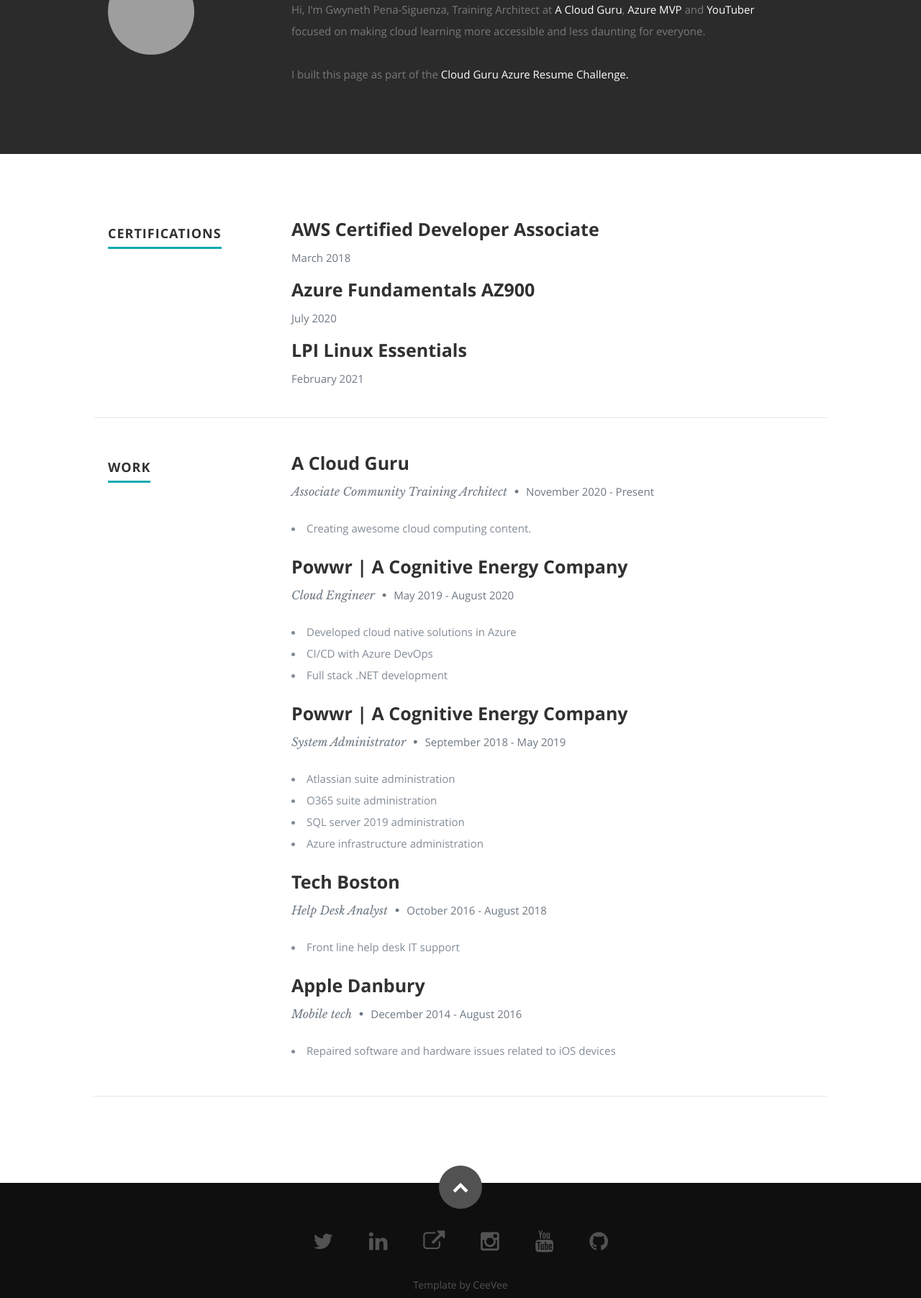
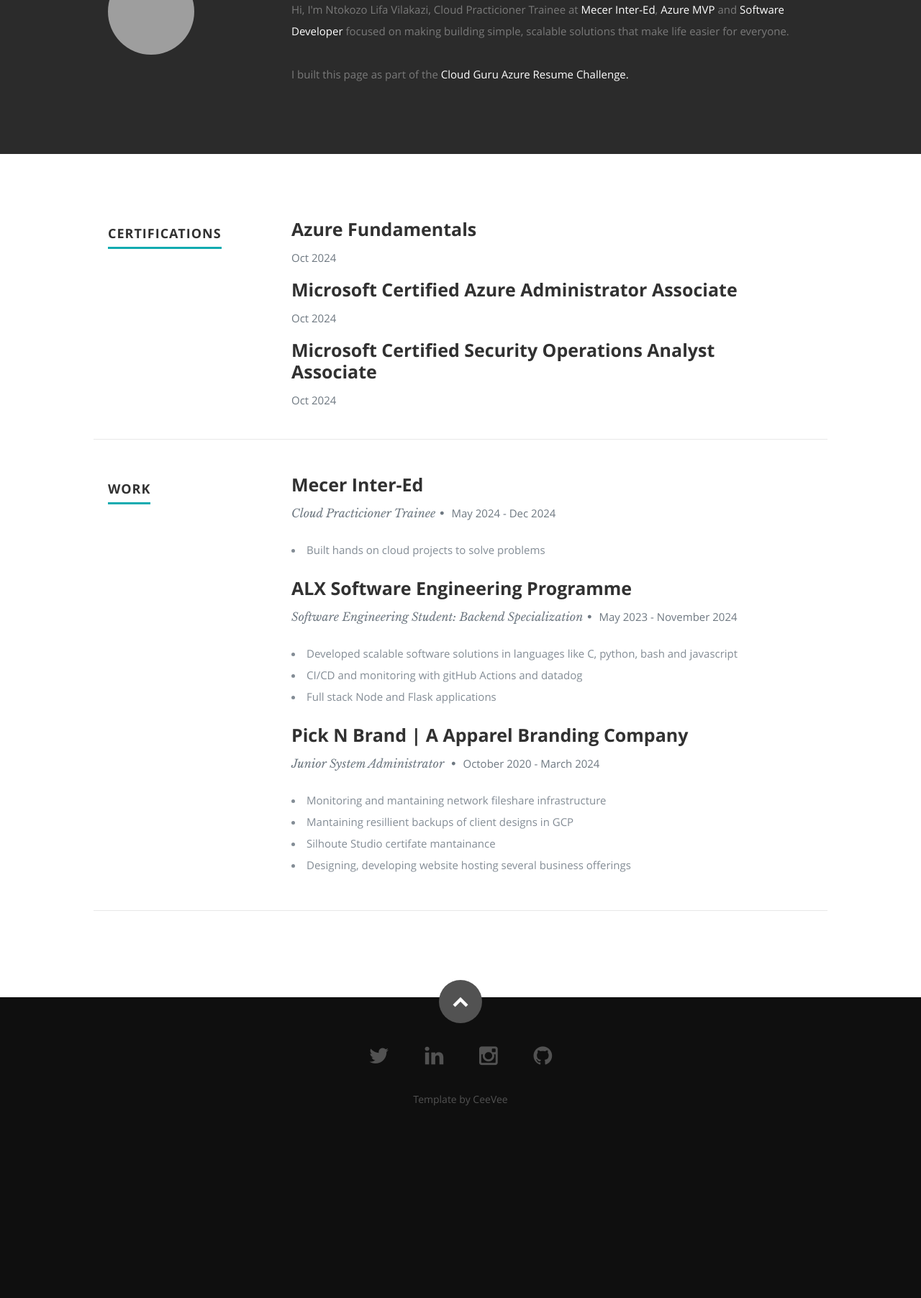
Before and after one commit to sprusrxeroxx/azure-resume, a plain HTML site: page frontend/index.html in a window 1280 px wide. Shown: the part 940-2744 px from the top of the page at 72% size. After the commit the page ends 2531 px from the top, so only its background shows below. Drawn offline with nearby package versions, Linux system fonts and the light colour scheme; grey boxes are pictures that could not be loaded; a script that the page names is missing.

Commit message:
style: customization for personal info

```diff
--- a/frontend/index.html
+++ b/frontend/index.html
@@ -7,7 +7,7 @@
    <!--- Basic Page Needs
    ================================================== -->
    <meta charset="utf-8">
-	<title>Gwyn's Resume</title>
+	<title>Ntokozo's Resume</title>
 	<meta name="description" content="">
 	<meta name="author" content="">
 
@@ -54,16 +54,13 @@
 
       <div class="row banner">
          <div class="banner-text">
-            <h1 class="responsive-headline">Hi, I'm Gwyn</h1>
+            <h1 class="responsive-headline">Hi, I'm TNtokozo</h1>
 
             <p>and this page has been viewed <a id="counter"></a> times :) </p>
             <ul class="social">
-               <li><a href="https://twitter.com/madebygps"><i class="fa fa-twitter"></i></a></li>
-               <li><a href="https://madebygps.com"><i class="fa fa-external-link"></i></a></li>
-               <li><a href="https://linkedin.com/in/gwyneth-pena"><i class="fa fa-linkedin"></i></a></li>
-               <li><a href="https://instagram.com/madebygps"><i class="fa fa-instagram"></i></a></li>
-               <li><a href="https://youtube.com/madebygps"><i class="fa fa-youtube"></i></a></li>
-               <li><a href="https://github.com/madebygps/cgc-azure-resume"><i class="fa fa-github"></i></a></li>
+               <li><a href="https://linkedin.com/in/ntokozovilakazi-back-end-developer"><i class="fa fa-linkedin"></i></a></li>
+               <li><a href="https://medium.com/@ntokozovilakazi36"><i class="fa fa-instagram"></i></a></li>
+               <li><a href="https://dev.to/sprusrxeroxx"><i class="fa fa-youtube"></i></a></li>
             </ul>
          </div>
       </div>
@@ -91,8 +88,8 @@
 
             <h2>ABOUT ME</h2>
 
-            <p> Hi, I'm Gwyneth Pena-Siguenza, <span>Training Architect at <a href="https://acloud.guru">A Cloud Guru</a></span>, <span> <a href="https://mvp.microsoft.com/en-us/PublicProfile/5003866">Azure MVP</a></span>
-               and <span><a href="https://youtube.com/madebygps">YouTuber</a></span> focused on making cloud learning more accessible and less daunting for everyone.
+            <p> Hi, I'm Ntokozo Lifa Vilakazi, <span>Cloud Practicioner Trainee at <a href="https://acloud.guru">Mecer Inter-Ed</a></span>, <span> <a href="https://mvp.microsoft.com/en-us/PublicProfile/5003866">Azure MVP</a></span>
+               and <span><a href="">Software Developer</a></span> focused on making building simple, scalable solutions that make life easier for everyone.
 
          </br>
       </br>
@@ -124,8 +121,8 @@
 
                <div class="twelve columns">
 
-                  <h3>AWS Certified Developer Associate</h3>
-                  <p class="info"><em class="date">March 2018</em></p>
+                  <h3>Azure Fundamentals</h3>
+                  <p class="info"><em class="date">Oct 2024</em></p>
 
                </div>
 
@@ -135,8 +132,8 @@
 
                <div class="twelve columns">
 
-                  <h3>Azure Fundamentals AZ900</h3>
-                  <p class="info"><em class="date">July 2020</em></p>
+                  <h3>Microsoft Certified Azure Administrator Associate</h3>
+                  <p class="info"><em class="date">Oct 2024</em></p>
 
                </div>
 
@@ -146,8 +143,9 @@
 
                <div class="twelve columns">
 
-                  <h3>LPI Linux Essentials</h3>
-                  <p class="info"><em class="date">February 2021</em></p>
+
+                  <h3>Microsoft Certified Security Operations Analyst Associate</h3>
+                  <p class="info"><em class="date">Oct 2024</em></p>
 
                </div>
 
@@ -172,11 +170,11 @@
 
                <div class="twelve columns">
 
-                  <h3>A Cloud Guru</h3>
-                  <p class="info">Associate Community Training Architect <span>&bull;</span> <em class="date">November 2020 - Present</em></p>
+                  <h3>Mecer Inter-Ed </h3>
+                  <p class="info">Cloud Practicioner Trainee<span>&bull;</span> <em class="date">May 2024 - Dec 2024</em></p>
 
                   <p>
-                  <li>Creating awesome cloud computing content.</li>
+                  <li>Built hands on cloud projects to solve problems</li>
                   </p>
 
                </div>
@@ -187,13 +185,13 @@
 
                <div class="twelve columns">
 
-                  <h3>Powwr | A Cognitive Energy Company</h3>
-                  <p class="info">Cloud Engineer <span>&bull;</span> <em class="date">May 2019 - August 2020</em></p>
+                  <h3>ALX Software Engineering Programme</h3>
+                  <p class="info">Software Engineering Student: Backend Specialization<span>&bull;</span> <em class="date">May 2023 - November 2024</em></p>
 
                   <p>
-                     <li>Developed cloud native solutions in Azure</li>
-                     <li>CI/CD with Azure DevOps</li>
-                     <li>Full stack .NET development</li>
+                     <li>Developed scalable software solutions in languages like C, python, bash and javascript</li>
+                     <li>CI/CD and monitoring with gitHub Actions and datadog</li>
+                     <li>Full stack Node and Flask applications</li>
                   </p>
 
                </div>
@@ -204,45 +202,14 @@
 
                <div class="twelve columns">
 
-                  <h3>Powwr | A Cognitive Energy Company</h3>
-                  <p class="info">System Administrator <span>&bull;</span> <em class="date">September 2018 - May 2019</em></p>
+                  <h3>Pick N Brand | A Apparel Branding Company</h3>
+                  <p class="info">Junior System Administrator <span>&bull;</span> <em class="date">October 2020 - March 2024</em></p>
 
                   <p>
-                  <li>Atlassian suite administration</li>
-                  <li>O365 suite administration</li>
-                  <li>SQL server 2019 administration</li>
-                  <li>Azure infrastructure administration</li>
-                  </p>
-
-               </div>
-
-            </div> <!-- item end -->
-
-            <div class="row item">
-
-               <div class="twelve columns">
-
-                  <h3>Tech Boston</h3>
-                  <p class="info">Help Desk Analyst <span>&bull;</span> <em class="date">October 2016 - August 2018</em></p>
-
-                  <p>
-                  <li>Front line help desk IT support</li>
-                  </p>
-
-               </div>
-
-            </div> <!-- item end -->
-
-            <div class="row item">
-
-               <div class="twelve columns">
-
-                  <h3>Apple Danbury</h3>
-                  <p class="info">Mobile tech <span>&bull;</span> <em class="date">December 2014 - August 2016</em></p>
-
-                  <p>
-                  <li>Repaired software and hardware issues related to iOS devices</li>
-
+                  <li>Monitoring and mantaining network fileshare infrastructure</li>
+                  <li>Mantaining resillient backups of client designs in GCP</li>
+                  <li>Silhoute Studio certifate mantainance</li>
+                  <li>Designing, developing website hosting several business offerings</li>
                   </p>
 
                </div>
@@ -268,12 +235,10 @@
          <div class="twelve columns">
 
             <ul class="social-links">
-               <li><a href="https://twitter.com/madebygps"><i class="fa fa-twitter"></i></a></li>
-               <li><a href="https://linkedin.com/in/gwyneth-pena"><i class="fa fa-linkedin"></i></a></li>
-               <li><a href="https://madebygps.com"><i class="fa fa-external-link"></i></a></li>
-               <li><a href="https://instagram.com/madebygps"><i class="fa fa-instagram"></i></a></li>
-               <li><a href="https://youtube.com/madebygps"><i class="fa fa-youtube"></i></a></li>
-               <li><a href="https://github.com/madebygps/cgc-azure-resume"><i class="fa fa-github"></i></a></li>
+               <li><a href="https://dev.to/sprusrxeroxx"><i class="fa fa-twitter"></i></a></li>
+               <li><a href="https://linkedin.com/in/ntokozovilakazi-back-end-developer"><i class="fa fa-linkedin"></i></a></li>
+               <li><a href="https://medium.com/@ntokozovilakazi36"><i class="fa fa-instagram"></i></a></li>
+               <li><a href="https://github.com/sprusrxeroxx/azure-resume"><i class="fa fa-github"></i></a></li>
             </ul>
 
             <ul class="copyright">
```
